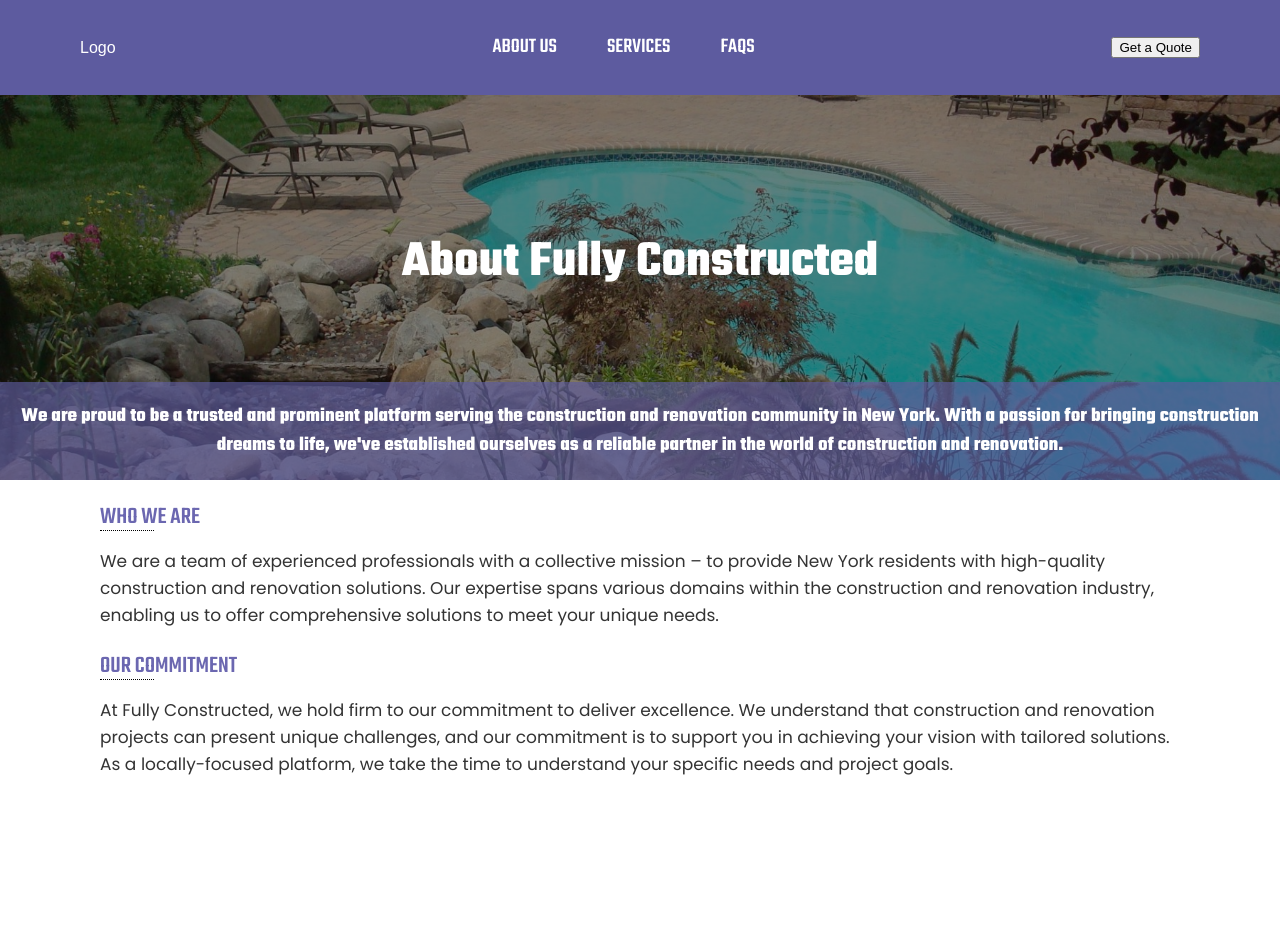
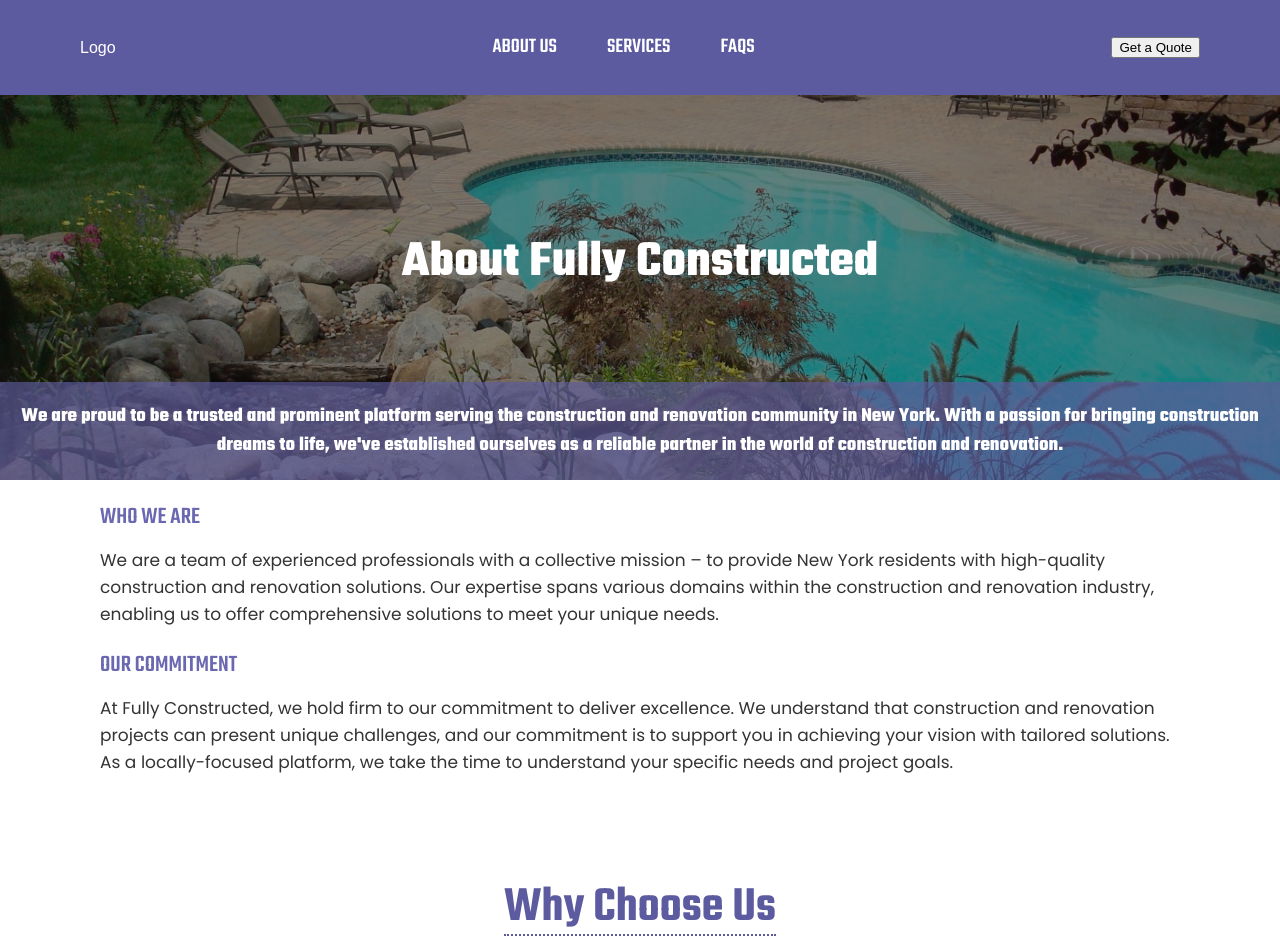
Before and after one commit to Wahaj-Ali/construction-web, a React (Create React App) app: page /about_us in a window 1280 px wide. Shown: the top 952 px of the page. Before the commit the page ends 800 px from the top, so only its background shows below. Built offline with nearby package versions, Linux system fonts and the light colour scheme.

Commit message:
Update AboutUs.jsx

```diff
--- a/src/Pages/AboutUs/AboutUs.jsx
+++ b/src/Pages/AboutUs/AboutUs.jsx
@@ -1,6 +1,7 @@
 import React from 'react'
 import AboutHero from '../../Components/AboutHero/AboutHero';
 import './AboutUs.css';
+import AbWCU from '../../Components/AbtWCU/AbWCU';
 
 const AboutUs = () => {
   return (
@@ -8,15 +9,17 @@
         <AboutHero />
         <div className="aboutSec">
             <h3>Who We Are</h3>
-            <div className='underline'></div>
+            {/* <div className='underline'></div> */}
             <p className="aboutSecText">We are a team of experienced professionals with a collective mission – to provide New York residents with high-quality construction and renovation solutions. Our expertise spans various domains within the construction and renovation industry, enabling us to offer comprehensive solutions to meet your unique needs.</p>
         </div>
 
         <div className="aboutSec">
             <h3>Our Commitment</h3>
-            <div className='underline'></div>
+            {/* <div className='underline'></div> */}
             <p className="aboutSecText">At Fully Constructed, we hold firm to our commitment to deliver excellence. We understand that construction and renovation projects can present unique challenges, and our commitment is to support you in achieving your vision with tailored solutions. As a locally-focused platform, we take the time to understand your specific needs and project goals.</p>
         </div>
+
+        <AbWCU />
     </>
   )
 }
```
